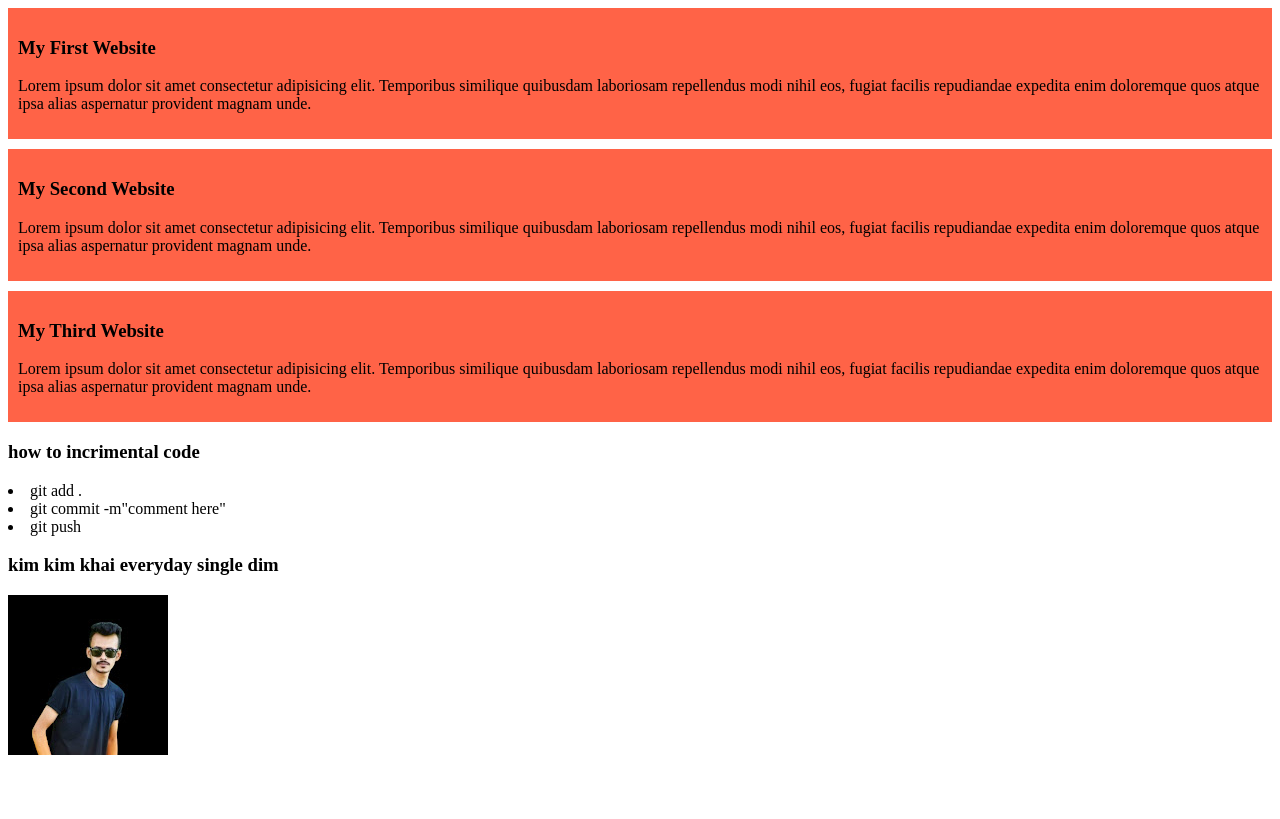
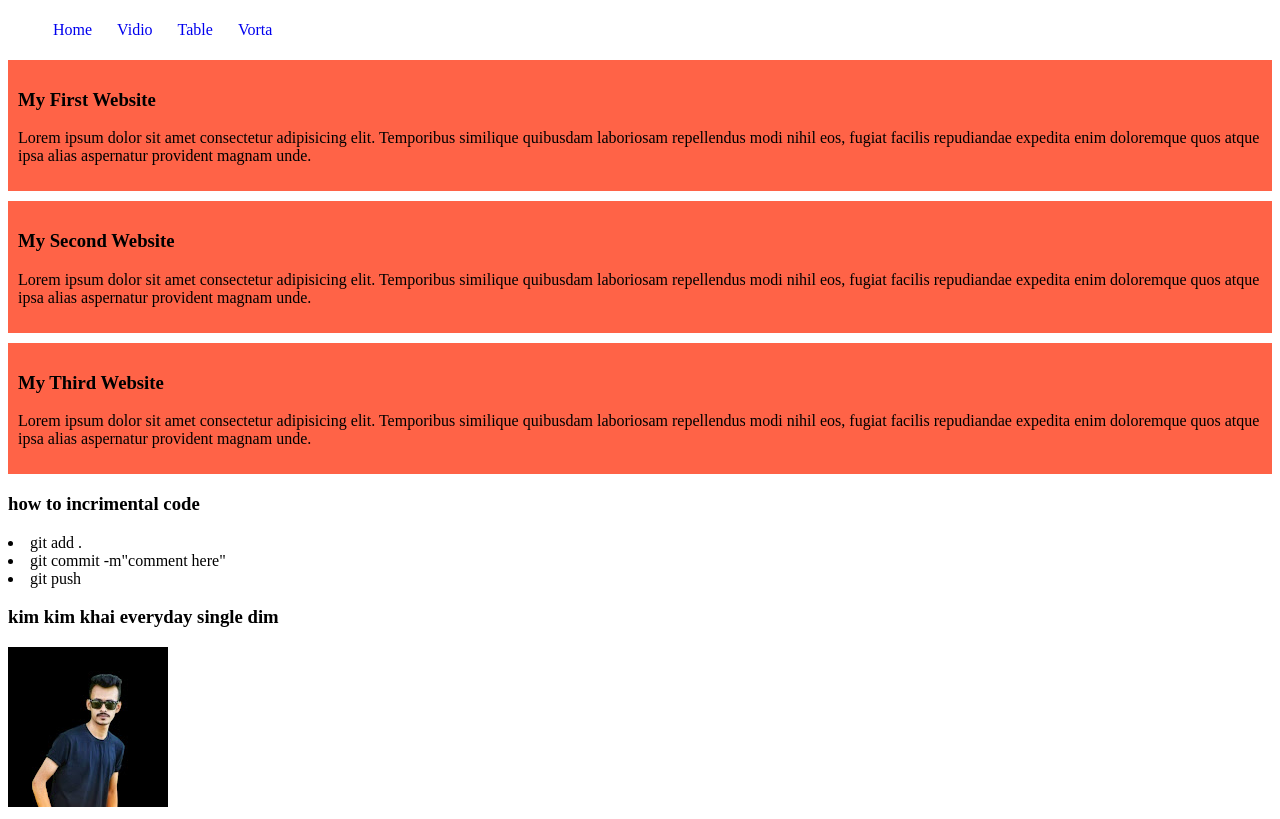
Before and after one commit to Nazim-debug/my-first-repo, a plain HTML site: page index.html in a window 1280 px wide. Drawn offline with Linux system fonts and the light colour scheme.

Commit message:
everything dynamic now

```diff
--- a/Styles/blog.css
+++ b/Styles/blog.css
@@ -3,3 +3,18 @@
     padding: 10px;
     margin-bottom: 10px;
 }
+nav > ul{
+    display: flex;
+}
+nav li{
+    list-style: none;
+    margin-right: 15px;
+    padding: 5px;
+}
+nav li:hover{
+    background-color: rgb(235, 145, 12);
+    padding: 10px;
+}
+nav li a{
+    text-decoration: none;
+}
--- a/index.html
+++ b/index.html
@@ -7,6 +7,17 @@
     <link rel="stylesheet" href="Styles/blog.css">
 </head>
 <body>
+    <header>
+        <nav>
+            <ul>
+            <li><a href="index.html">Home</a></li>
+            <li><a href="video.html">Vidio</a></li>
+            <li><a href="table.html">Table</a></li>
+            <li><a href="vorta.html">Vorta</a></li>
+            </ul>
+        </nav>
+    </header>
+    <main>
         <div class="blog">
             <h3>My First Website</h3>
             <p>Lorem ipsum dolor sit amet consectetur adipisicing elit. Temporibus similique quibusdam laboriosam repellendus modi nihil eos, fugiat facilis repudiandae expedita enim doloremque quos atque ipsa alias aspernatur provident magnam unde.</p>
@@ -29,5 +40,9 @@
             <h3>kim kim khai everyday single dim</h3>
             <img src="images/channels4_profile.jpg" alt="">
         </div>
+    </main>
+    <footer>
+
+    </footer>
 </body>
 </html>
```
Also changed, not shown: table.html (+11 -0 lines), video.html (added, +33 -0 lines), vorta.html (+9 -1 lines), 1 other file. Lines whose indentation alone changed are shown as unchanged.
